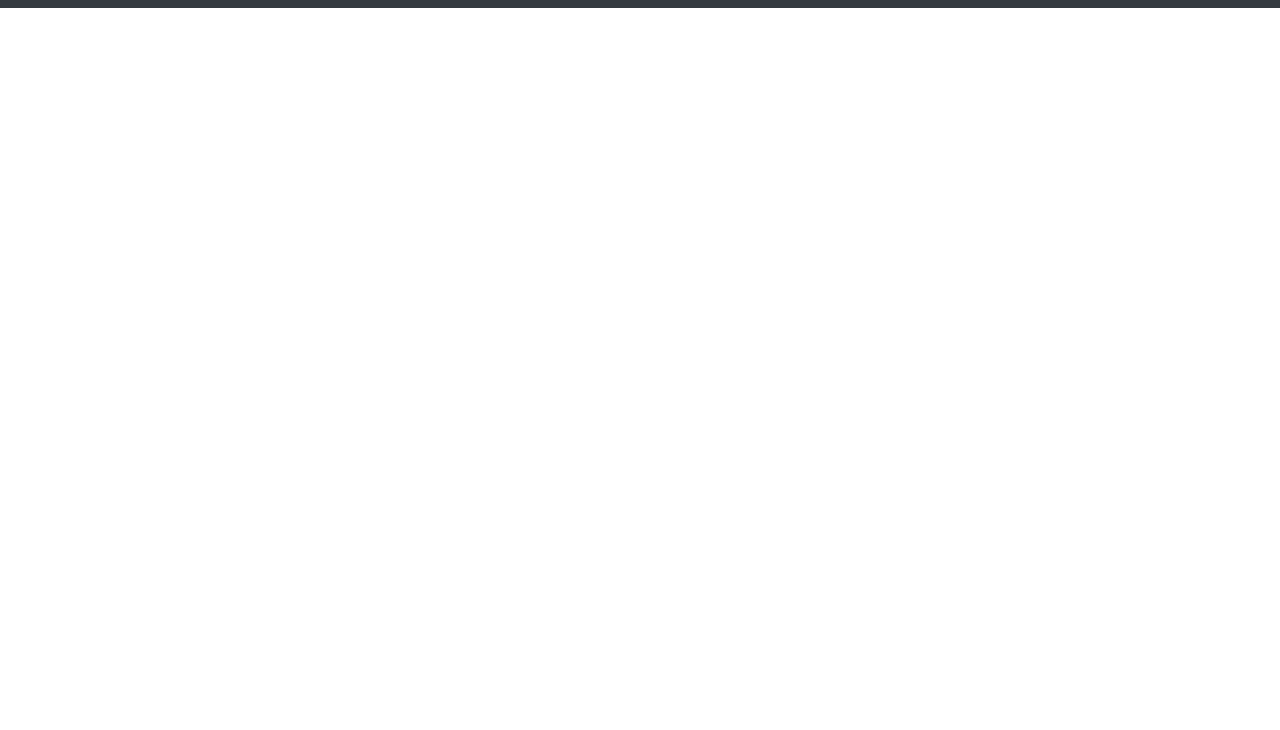
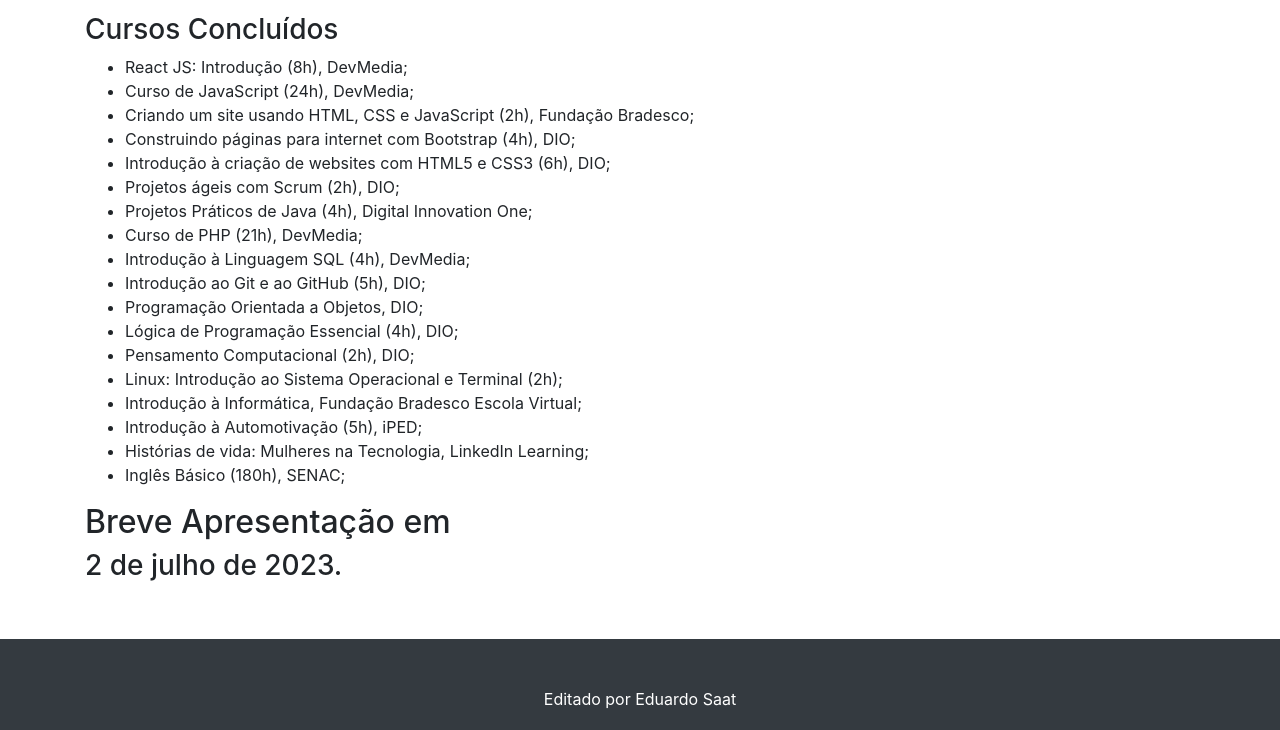
Before and after one commit to eduardosaatkamp/portfolioEduardoSaat, a website: page index.html in a window 1280 px wide. Shown: the part 1508-2238 px from the top of the page. Before the commit the page ends 1516 px from the top, so only its background shows below. Drawn offline with Linux system fonts and the light colour scheme; files that its build step writes are made by us from their sources.

Commit message:
Update index.html

```diff
--- a/index.html
+++ b/index.html
@@ -13,7 +13,7 @@
     <!-- Bootstrap core CSS -->
     <link href="vendor/bootstrap/css/bootstrap.min.css" rel="stylesheet">
 
-    <link rel="stylesheet" href="style.css">
+    <!-- Custom styles for this template -->
     <link href="css/full-slider.css" rel="stylesheet">
 
     <script src="https://kit.fontawesome.com/e90c07c8b7.js" crossorigin="anonymous"></script>
@@ -22,10 +22,10 @@
 
   <body>
 
-    <!-- Navigation -->
+    <!-- início Navigation -->
     <nav class="navbar navbar-expand-lg navbar-dark bg-dark fixed-top">
       <div class="container">
-        <a class="navbar-brand" href="#">^-^</a>
+        <a class="navbar-brand" href="#">Breve apresentação de Eduardo Saat</a>
         <button class="navbar-toggler" type="button" data-toggle="collapse" data-target="#navbarResponsive" aria-controls="navbarResponsive" aria-expanded="false" aria-label="Toggle navigation">
           <span class="navbar-toggler-icon"></span>
         </button>
@@ -37,18 +37,23 @@
               </a>
             </li>
             <li class="nav-item">
-              <a class="nav-link" href="#">Contato com programação</a>
+              <a class="nav-link" href="OficinaRobotica.HTML">Contato com programação</a>
             </li>
             <li class="nav-item">
-              <a class="nav-link" href="#">Disciplinas cursadas</a>
+              <a class="nav-link" href="HistoricoFaculdade.HTML">Disciplinas cursadas</a>
             </li>
             <li class="nav-item">
-              <a class="nav-link" href="#contato">Contato</a>
+              <a class="nav-link" href="#">Projetos</a>
+            </li>
+            <li class="nav-item">
+              <a class="nav-link" href="#">Contato</a>
+            </li>
           </li>
           </ul>
         </div>
       </div>
     </nav>
+    <!-- fim Navigation -->
 
     <header>
       <div id="carouselExampleIndicators" class="carousel slide" data-ride="carousel">
@@ -85,34 +90,63 @@
       </div>
     </header>
 
+
+
+    <!-- Page Content -->
+    <section class="py-5">
+      <div class="container">
         <!-- adicionei conteúdo a partir daqui -->
     <h1 id="title">
-      Trilhando a Carreira de Programação: Portfólio de Eduardo Saat
+      Trilhando a Carreira de Programação: <br> Portfólio de Eduardo Saat
     </h1>
     <h3 id="mensagem"></h3>
-
+<!-- início article -->
         <article class="post">
           <header>
               <h3 class="titlepost">
                   Resumo
               </h3>
-          <img src="HTML_IMAGENS/HomemComCafe.jpg" alt="Representação em cartoon de um homem com um copo de café" class="photo">
+              <img src="HTML_IMAGENS/HomemComCafe.jpg" alt="Representação em cartoon de um homem com um copo de café"class="photo">
           </header>
           <P class="post_content">
-          Graduando da Universidade Estácio de Sá no curso bacharelado em Sistemas de Informação com previsão de formação em dezembro de 2024.  Ingressei na área de programação motivado a fazer da pandemia uma oportunidade de crescimento para a nova demanda que crescia na sociedade -  uma saga que comecei anos atrás no meu ensino médio.
-          </article>
+              Aluno da Universidade Estácio de Sá no curso bacharelado em Sistemas de Informação com previsão de formação em dezembro de 2024.  Ingressei na área de programação motivado a fazer da pandemia uma oportunidade de crescimento para a nova demanda que crescia na sociedade -  uma saga que comecei anos atrás no meu ensino médio.
+
+          <h3>Cursos Concluídos</h3>
+          <ul>
+<li>React JS: Introdução (8h), DevMedia;</li>
+<li>Curso de JavaScript (24h), DevMedia;</li>
+<li>Criando um site usando HTML, CSS e JavaScript (2h), Fundação Bradesco;</li>
+<li>Construindo páginas para internet com Bootstrap (4h), DIO;</li>
+<li>Introdução à criação de websites com HTML5 e CSS3 (6h), DIO;</li>
+<li>Projetos ágeis com Scrum (2h), DIO;</li>
+<li>Projetos Práticos de Java (4h), Digital Innovation One;</li>
+<li>Curso de PHP (21h), DevMedia;</li>
+<li>Introdução à Linguagem SQL (4h), DevMedia;</li>
+<li>Introdução ao Git e ao GitHub (5h), DIO;</li>
+<li>Programação Orientada a Objetos, DIO;</li>
+<li>Lógica de Programação Essencial (4h), DIO;</li>
+<li>Pensamento Computacional (2h), DIO;</li>
+<li>Linux: Introdução ao Sistema Operacional e Terminal (2h);</li>
+<li>Introdução à Informática, Fundação Bradesco Escola Virtual;</li>
+<li>Introdução à Automotivação (5h), iPED;</li>
+<li>Histórias de vida: Mulheres na Tecnologia, LinkedIn Learning;</li>
+<li>Inglês Básico (180h), SENAC;</li>
+          </ul>
 
           <h2 class="subtitle">Breve Apresentação em </h2>
           <h3 id="data-atual"></h3>
+              </article>
+          <!-- fim article -->
+      </div>
+    </section>
      <!-- Page Content -->
-
     <!-- Footer -->
     <footer class="py-5 bg-dark">
       <div class="container">
-        <!-- eu que criei essa div, preciso corrigir isso -->
+
         <div style="text-align: center;" id="contato">
         <p class="m-0 text-center text-white">Editado por Eduardo Saat</p>
-
+          <br>
         <a href="https://www.linkedin.com/in/eduardo-saatkamp-perfil-primário-82957724b/" target="_blank"><i class="fa-brands fa-linkedin fa-2xl"></i></a>
 
         <a href="https://github.com/eduardosaatkamp" target="_blank"><i class="fa-brands fa-github fa-2xl"></i></a>
```
Lines whose indentation alone changed are shown as unchanged.
